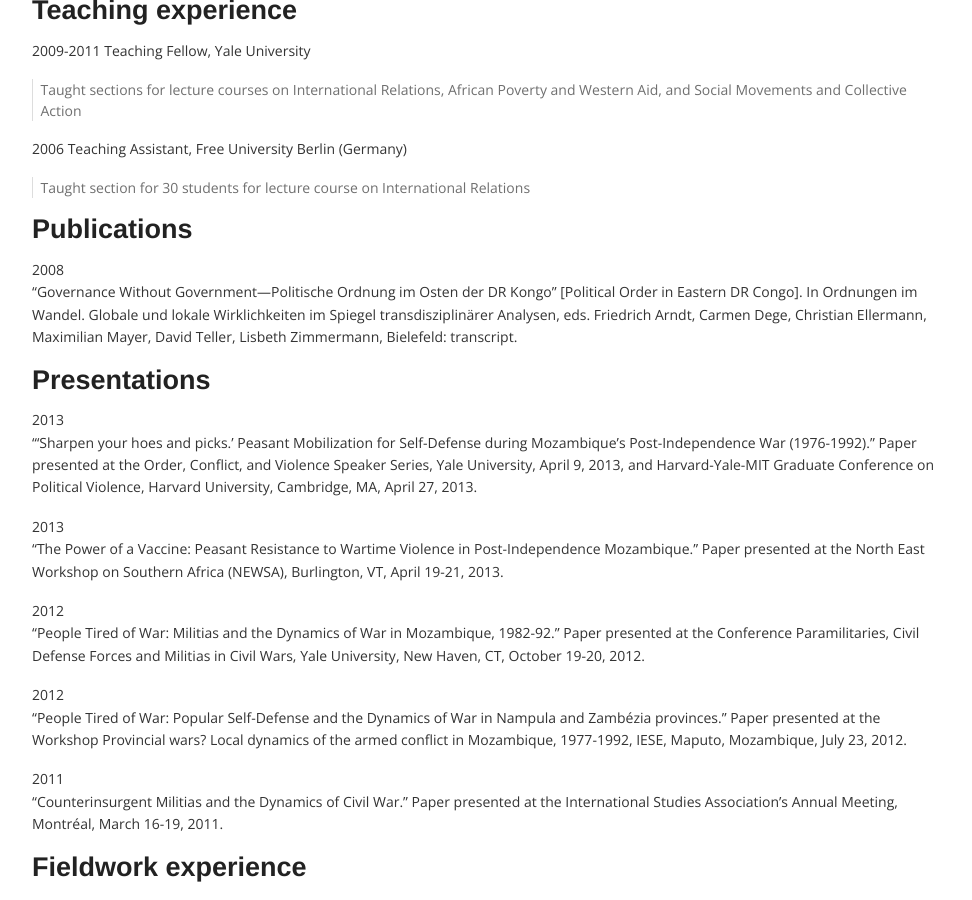
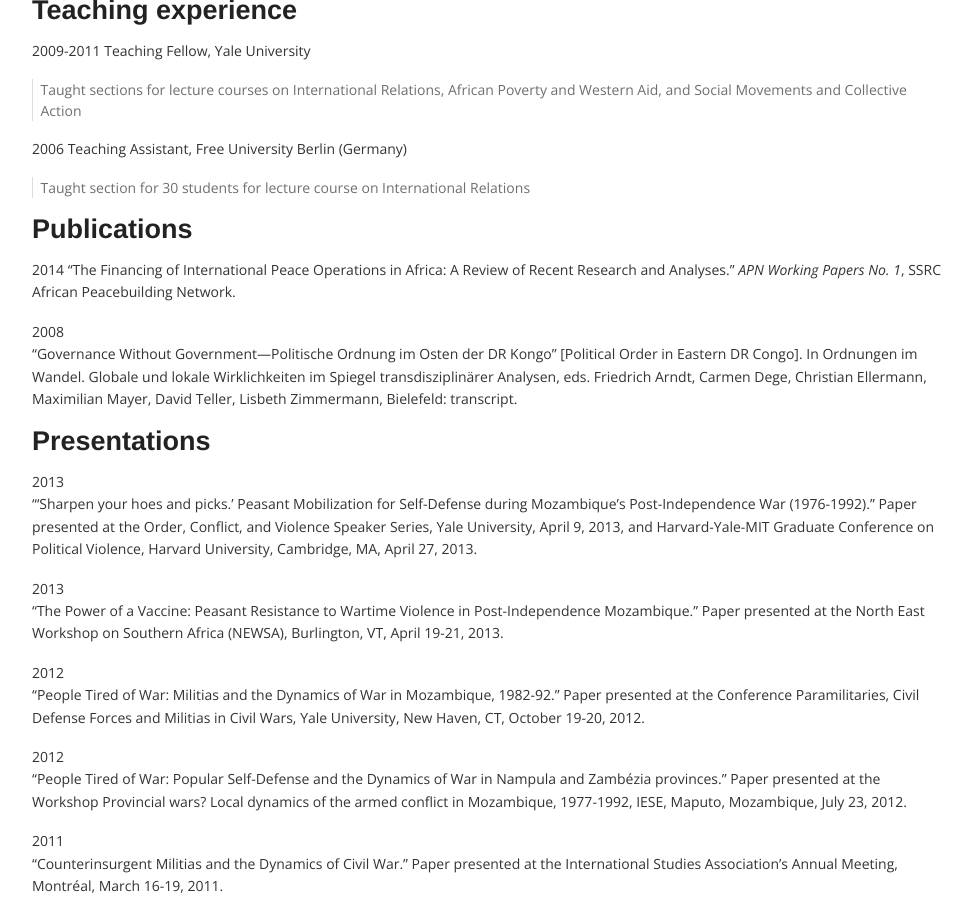
Before and after one commit to corinnajentzsch/corinnajentzsch.github.io, a Jekyll site: the page built from cv.md, in a window 1280 px wide and 900 px high, scrolled down 2020 px. Shown: the whole window, without its empty margins (153-1125 px from the left). Built offline with Jekyll 4.4.1, drawn with Linux system fonts in a browser that asks for light colours; nearby versions of some CDN libraries; library files that are not in the unit come from our copies.

Commit message:
Updated cv.md

```diff
--- a/cv.md
+++ b/cv.md
@@ -89,6 +89,9 @@ Teaching Assistant, Free University Berlin (Germany)
 
 ### Publications
 
+2014
+"The Financing of International Peace Operations in Africa: A Review of Recent Research and Analyses." _APN Working Papers No. 1_, SSRC African Peacebuilding Network.
+
 2008
 “Governance Without Government—Politische Ordnung im Osten der DR Kongo” [Political Order in Eastern DR Congo]. In Ordnungen im Wandel. Globale und lokale Wirklichkeiten im Spiegel transdisziplinärer Analysen, eds. Friedrich Arndt, Carmen Dege, Christian Ellermann, Maximilian Mayer, David Teller, Lisbeth Zimmermann, Bielefeld: transcript.
 
```
